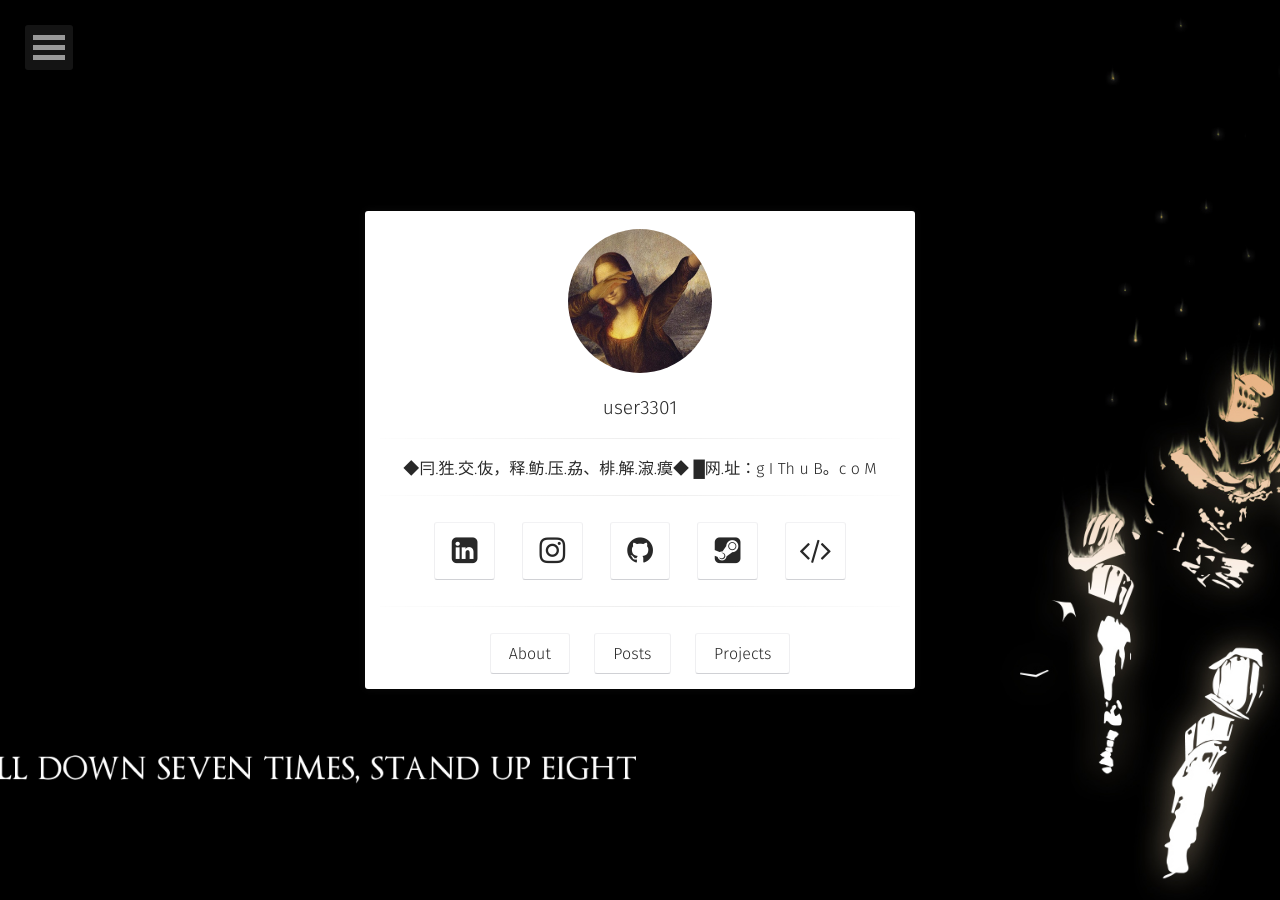
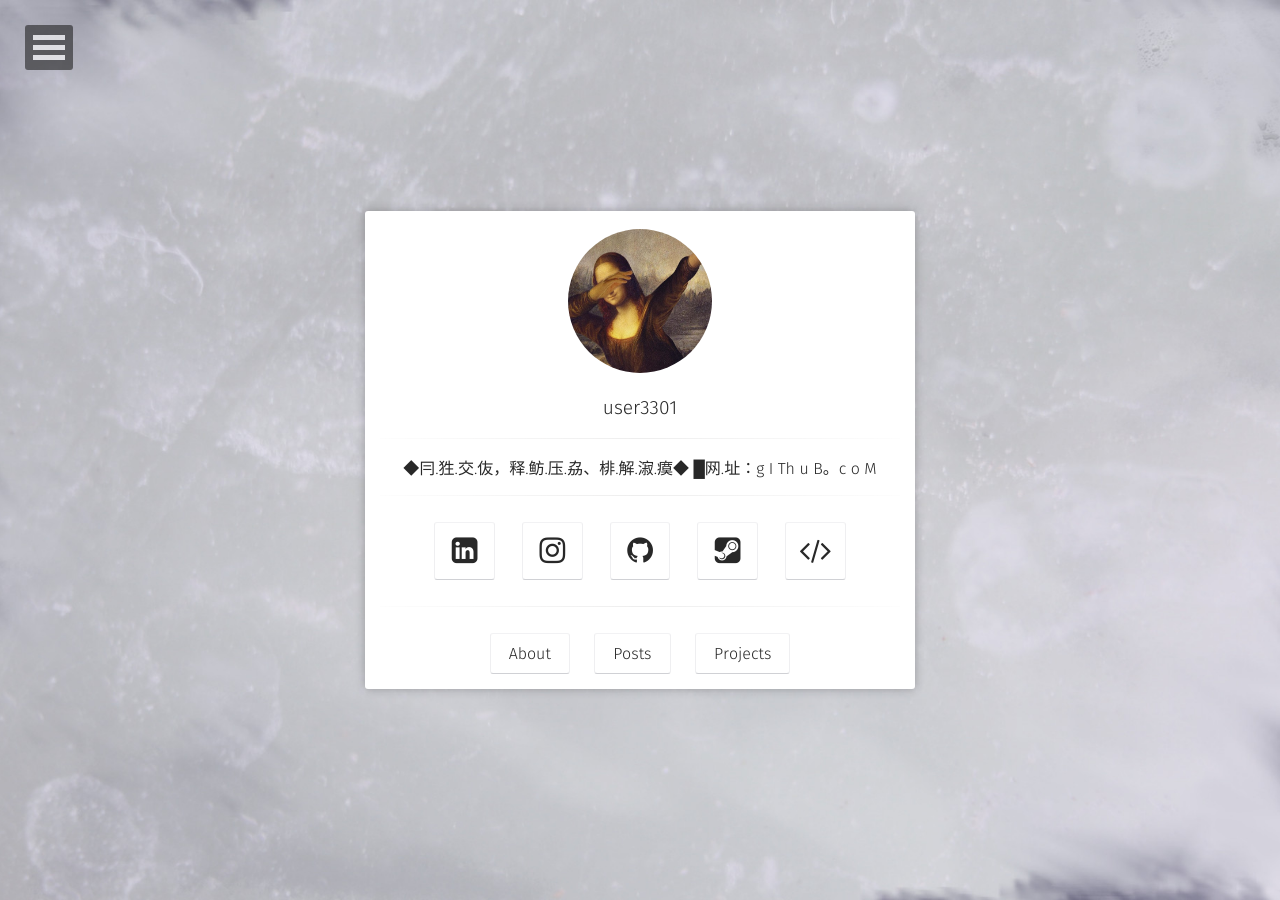
Before and after one commit to user3301/user3301.github.io, a Jekyll site: the page built from index.html, in a window 1280 px wide. Built offline with Jekyll 4.4.1, drawn with Linux system fonts in a browser that asks for light colours; some web fonts are replaced.

Commit message:
change background img

```diff
--- a/_config.yml
+++ b/_config.yml
@@ -5,7 +5,7 @@
 reading_time:       true
 words_per_minute:   200
 logo:               'assets/img/mona-dab.jpg'
-background:         'assets/img/darksouls.jpg'
+background:         'assets/img/wutang.jpg'
 tiled_bg:           false   # Set this true if you want to tile your background image, otherwise it will be covered
 locale:             en_US
 url:                https://user3301.github.io
```
Also changed, not shown: assets/img/darksouls.jpg (deleted), assets/img/placeholder-big.jpg (deleted), assets/img/wutang.jpg (added).
